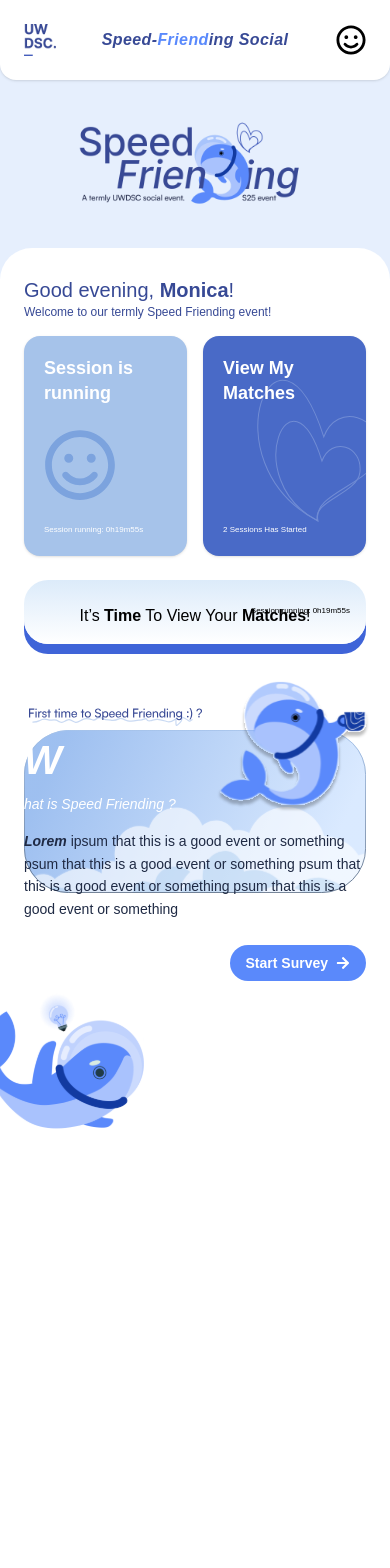
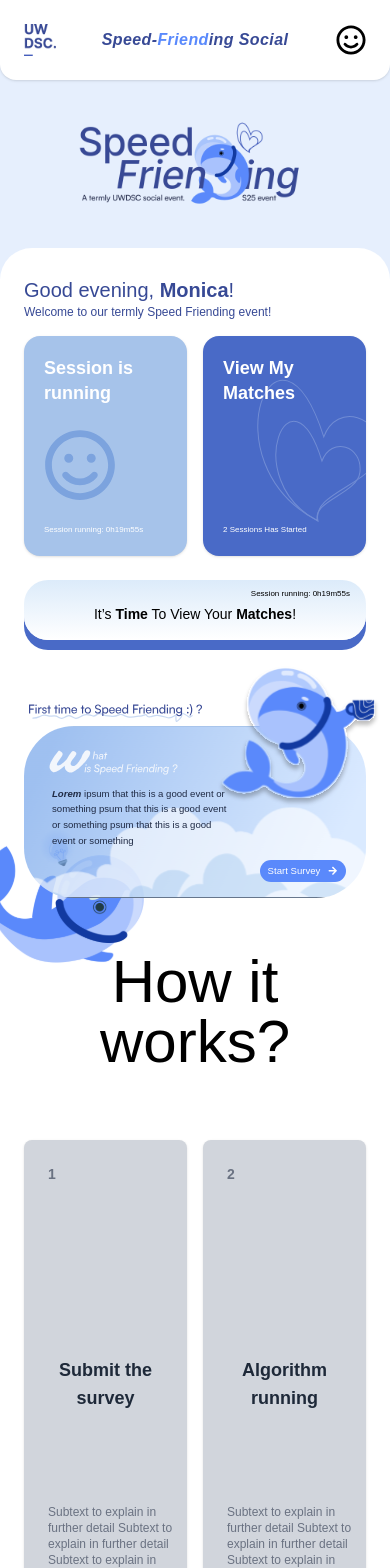
Before and after one commit to bakuyy/dsc-speed-dataing, a Next.js app: page / in a window 390 px wide. Shown: the top 1568 px of the page. Built offline with nearby package versions, Linux system fonts and the light colour scheme.

Commit message:
feat: about content + responsive

```diff
--- a/src/app/dashboard/About.tsx
+++ b/src/app/dashboard/About.tsx
@@ -7,17 +7,20 @@ import aboutBackground from '../../../public/images/dashboard/aboutBackground.sv
 import heading from '../../../public/images/dashboard/underLine.svg'
 import whaleCup from '../../../public/images/dashboard/whaleCup.svg'
 import whaleLightBulb from '../../../public/images/dashboard/whaleLightBulb.svg'
+import fancytext from '../../../public/images/dashboard/fancytext.svg'
 
 export default function AboutPage() {
   const router = useRouter()
 
   return (
-    <section className="mt-15 md:mt-30 relative min-h-screen bg-white">
+    <section className="mt-15 md:mt-30 mb-20 md:mb-50 relative bg-blue flex flex-col items-center">
+      <div className="relative w-full max-w-6xl aspect-[382/182] rounded-[50px] mx-auto">
+        {/* WhaleLightBulb behind content */}
         <Image
           src={whaleLightBulb}
           alt="whale"
           width={96}
-        className="absolute left-[-80px] md:left-[0px] bottom-[400px] md:bottom-[-20px] w-50 md:w-120 z-0"
+          className="absolute left-[-80px] sm:left-[-130px] md:left-[-200px] bottom-[-110px] sm:bottom-[-150px] md:bottom-[-270px] w-50 sm:w-80 md:w-100 lg:w-120 z-0 pointer-events-none"
           style={{ zIndex: 0 }}
           priority
         />
@@ -25,10 +28,9 @@ export default function AboutPage() {
         <Image
           src={heading}
           alt="First time to Speed Friending :) ?"
-        className="px-1 md:px-15 h-5.5 md:h-15 w-auto"
+          className="mb-1 md:mb-4 px-1 md:px-15 h-5.5 md:h-10 lg:h-15 w-auto relative z-10"
         />
 
-      <section className="mt-1 md:mt-5 relative mx-auto w-full max-w-6xl aspect-[382/182] rounded-[50px]">
         <div
           style={{
             backgroundImage: `url(${aboutBackground.src})`,
@@ -38,35 +40,40 @@ export default function AboutPage() {
             width: '100%',
             height: '100%'
           }}
+          className="relative w-full h-full rounded-[50px]"
         >
+          <div className="px-6 sm:px-10 md:px-15 lg:px-20 pt-3 sm:pt-5 md:pt-8 md:pt-10">
+            <Image
+              src={fancytext}
+              alt="What is Speed Friending?"
+              className="h-12 md:h-25 lg:h-35 w-auto"
+              priority
+            />
+          </div>
+
           <Image
             src={whaleCup}
             alt="whale"
             width={96}
-            className="absolute top-[-60px] md:top-[-120px] right-[-10px] w-40 md:w-100 z-10"
+            className="absolute top-[-70px] md:top-[-90px] lg:top-[-120px] right-[-20px] w-42 sm:w-60 md:w-100 lg:w-120 z-10"
             priority
           />
 
-          {/* Heading & Subtext */}
-          <h3 className="text-[2.5rem] font-bold italic text-white mb-1">W</h3>
-          <p className="text-white text-sm italic mb-4">hat is Speed Friending ?</p>
-
-          {/* Description */}
-          <p className="text-sm sm:text-base md:text-lg text-[#1F2A44] leading-relaxed mb-6">
+          <p className="pr-33 sm:pr-55 md:pr-90 lg:pr-120 pl-7 md:pl-20 lg:pl-30 text-[0.6rem] sm:text-base md:text-xl text-[#1F2A44] leading-relaxed mb-6">
             <span className="font-bold italic">Lorem</span> ipsum that this is a good event or something psum that this is a good
-            event or something psum that this is a good event or something psum that this is a good event or something
+            event or something psum that this is a good event or something
           </p>
 
-          <div className="flex justify-end">
+          <div className="absolute bottom-4 md:bottom-15 right-5 md:right-20">
             <button
               onClick={() => router.push('/dashboard/survey')}
-              className="bg-[#5A89FB] hover:bg-[#2E4AA8] text-white text-sm sm:text-base font-semibold py-2 px-4 rounded-full flex items-center gap-2"
+              className="bg-[#5A89FB] hover:bg-[#2E4AA8] text-white text-[0.6rem] md:text-2xl py-1 md:py-2 px-2 md:px-4 rounded-full flex items-center gap-2"
             >
               Start Survey <FaArrowRight />
             </button>
           </div>
         </div>
-      </section>
+      </div>
     </section>
   )
 }
--- a/src/app/dashboard/UserDashboard.tsx
+++ b/src/app/dashboard/UserDashboard.tsx
@@ -40,12 +40,12 @@ export default function Dashboard() {
       </main>
 
       <div className="relative mt-6">
-        <div className="w-full rounded-[1.5rem] bg-gradient-to-b from-[#DCEBFA] to-white shadow-[0_10px_0_0_#3F64D8] px-6 py-4 md:py-8 relative">
-          <span className="absolute top-[-1] md:top-3 right-4 text-black">
+        <div className="w-full rounded-[1.5rem] bg-gradient-to-b from-[#DCEBFA] to-white shadow-[0_10px_0_0_#496AC7] px-6 py-4 md:py-8 relative">
+          <span className="absolute top-1 md:top-3 right-4 text-xs text-black">
             <SessionTimer onTimeChange={(timeReady) => setIsTime(timeReady)} />
           </span>
 
-          <p className="mt-2 text-center text-md sm:text-xl md:text-2xl font-medium text-black">
+          <p className="mt-2 text-center text-sm sm:text-xl md:text-2xl font-medium text-black">
             It’s <span className="font-bold">{isTime ? 'Time' : 'Almost Time'}</span> To View Your{' '}
             <span className="font-bold">Matches</span>!
           </p>
```
Also changed, not shown: public/images/dashboard/fancytext.svg (added). Lines whose indentation alone changed are shown as unchanged.
